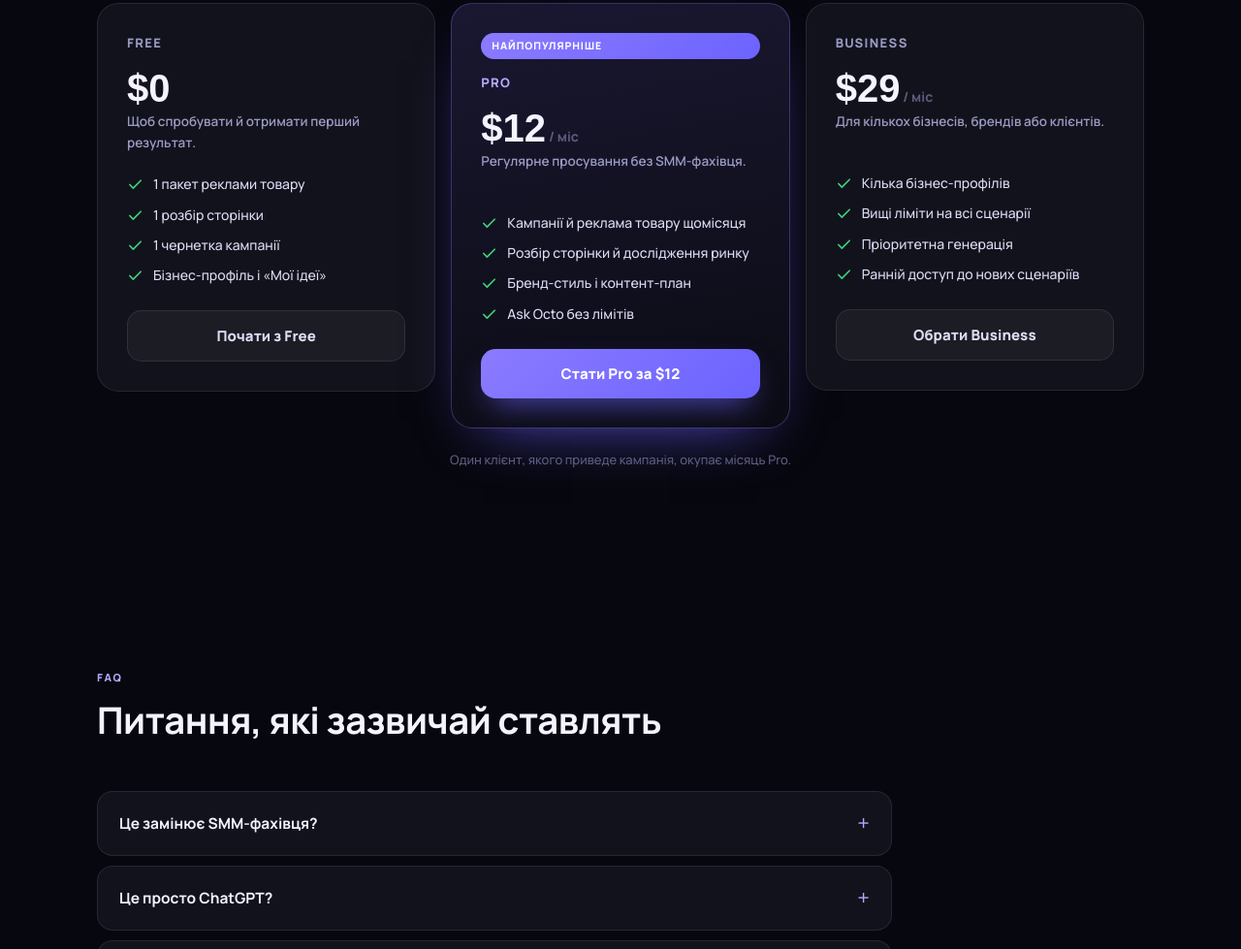
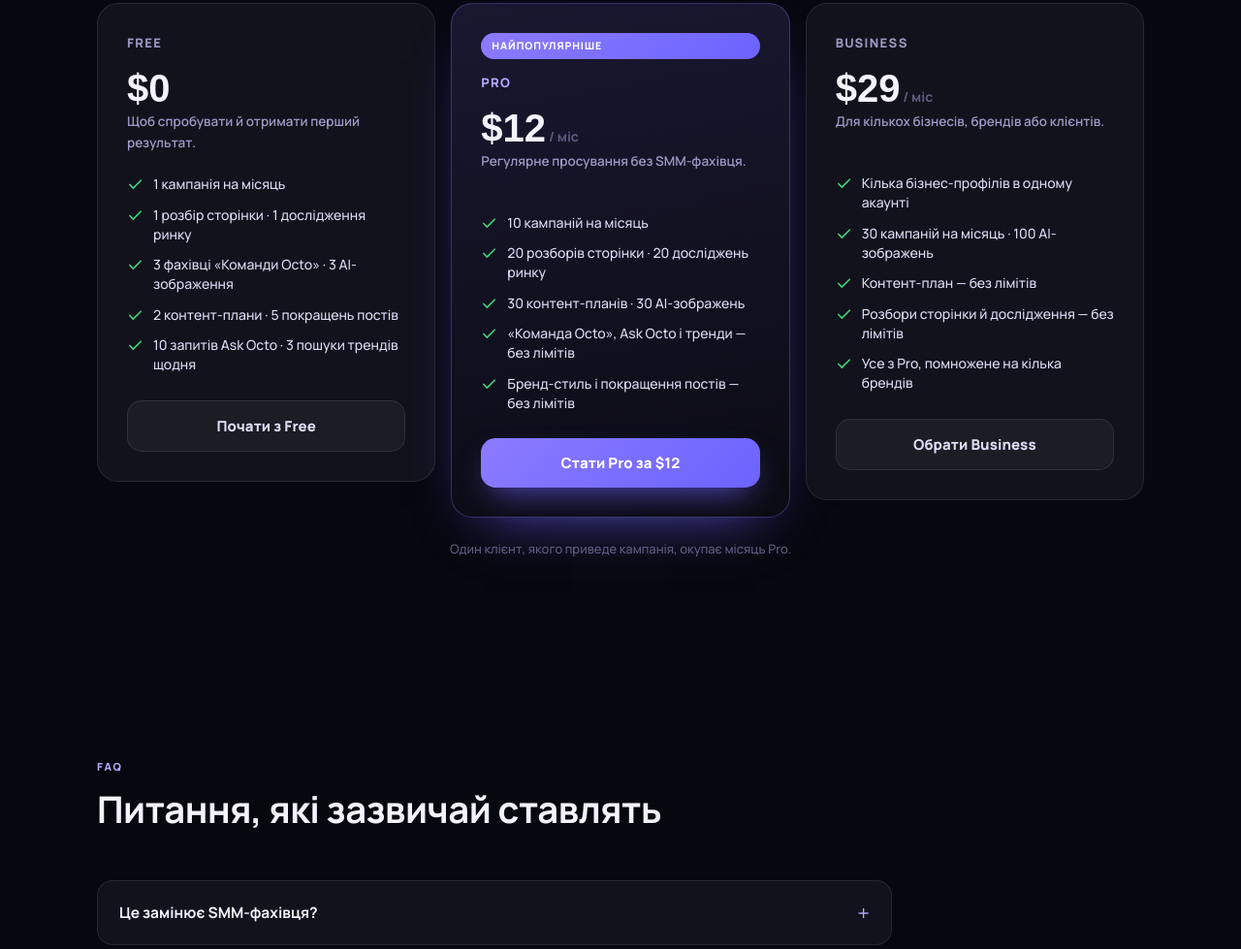
Before and after one commit to Maksy2317/octomind, a website: page mobile/landing.html in a window 1280 px wide. Shown: the part 6214-7193 px from the top of the page at 97% size. Drawn offline with Linux system fonts and the light colour scheme; no server answers; a web font is replaced by a local one.

Commit message:
fix(landing): тарифи без жодної цифри + обіцянка, якої немає в коді
Лендинг описував плани словами: «Кампанії й реклама товару щомісяця»,
«Вищі ліміти на всі сценарії», «Пріоритетна генерація». Людина не могла
зрозуміти, ЩО саме купує — а всі точні числа в нас є, вони прописані в
LIMITS і саме вони енфорсяться.

Тепер картки повторюють таблицю квот один-в-один:
  Free      1 кампанія · 1 розбір · 1 дослідження · 3 скіли · 3 зображення
            2 контент-плани · 5 покращень · 10 Ask Octo · 3 тренди щодня
  Pro $12   10 кампаній · 20 розборів · 20 досліджень · 30 планів
            30 зображень · Команда Octo, Ask Octo і тренди без лімітів
  Business  30 кампаній · 100 зображень · плани, розбори й дослідження
            без лімітів · кілька бізнес-профілів

Заодно екран тарифів у застосунку вже був конкретний — розбіжність між ним
і лендингом тепер зникла.

⚠️ Прибрано «Пріоритетна генерація» з Business: перевірив код — ніякої
пріоритезації черги не існує ні в quota.ts, ні в provider.ts. Це була
обіцянка на ПЛАТНОМУ тарифі, за яку людина віддає гроші й нічого не отримує.
Разом із нею пішов і «Ранній доступ до нових сценаріїв» — теж нічим не
підкріплений.

```diff
--- a/mobile/landing.html
+++ b/mobile/landing.html
@@ -657,10 +657,11 @@
           <p class="plan-price">$0</p>
           <p class="plan-for">Щоб спробувати й отримати перший результат.</p>
           <ul>
-            <li><svg viewBox="0 0 24 24" fill="none" stroke="currentColor" stroke-width="2.4" stroke-linecap="round" stroke-linejoin="round"><path d="M20 6 9 17l-5-5"/></svg> 1 пакет реклами товару</li>
-            <li><svg viewBox="0 0 24 24" fill="none" stroke="currentColor" stroke-width="2.4" stroke-linecap="round" stroke-linejoin="round"><path d="M20 6 9 17l-5-5"/></svg> 1 розбір сторінки</li>
-            <li><svg viewBox="0 0 24 24" fill="none" stroke="currentColor" stroke-width="2.4" stroke-linecap="round" stroke-linejoin="round"><path d="M20 6 9 17l-5-5"/></svg> 1 чернетка кампанії</li>
-            <li><svg viewBox="0 0 24 24" fill="none" stroke="currentColor" stroke-width="2.4" stroke-linecap="round" stroke-linejoin="round"><path d="M20 6 9 17l-5-5"/></svg> Бізнес-профіль і «Мої ідеї»</li>
+            <li><svg viewBox="0 0 24 24" fill="none" stroke="currentColor" stroke-width="2.4" stroke-linecap="round" stroke-linejoin="round"><path d="M20 6 9 17l-5-5"/></svg> 1 кампанія на місяць</li>
+            <li><svg viewBox="0 0 24 24" fill="none" stroke="currentColor" stroke-width="2.4" stroke-linecap="round" stroke-linejoin="round"><path d="M20 6 9 17l-5-5"/></svg> 1 розбір сторінки · 1 дослідження ринку</li>
+            <li><svg viewBox="0 0 24 24" fill="none" stroke="currentColor" stroke-width="2.4" stroke-linecap="round" stroke-linejoin="round"><path d="M20 6 9 17l-5-5"/></svg> 3 фахівці «Команди Octo» · 3 AI-зображення</li>
+            <li><svg viewBox="0 0 24 24" fill="none" stroke="currentColor" stroke-width="2.4" stroke-linecap="round" stroke-linejoin="round"><path d="M20 6 9 17l-5-5"/></svg> 2 контент-плани · 5 покращень постів</li>
+            <li><svg viewBox="0 0 24 24" fill="none" stroke="currentColor" stroke-width="2.4" stroke-linecap="round" stroke-linejoin="round"><path d="M20 6 9 17l-5-5"/></svg> 10 запитів Ask Octo · 3 пошуки трендів щодня</li>
           </ul>
           <button class="btn btn-ghost" data-cta="signup" data-go="app">Почати з Free</button>
         </div>
@@ -671,10 +672,11 @@
           <p class="plan-price">$12<small> / міс</small></p>
           <p class="plan-for">Регулярне просування без SMM-фахівця.</p>
           <ul>
-            <li><svg viewBox="0 0 24 24" fill="none" stroke="currentColor" stroke-width="2.4" stroke-linecap="round" stroke-linejoin="round"><path d="M20 6 9 17l-5-5"/></svg> Кампанії й реклама товару щомісяця</li>
-            <li><svg viewBox="0 0 24 24" fill="none" stroke="currentColor" stroke-width="2.4" stroke-linecap="round" stroke-linejoin="round"><path d="M20 6 9 17l-5-5"/></svg> Розбір сторінки й дослідження ринку</li>
-            <li><svg viewBox="0 0 24 24" fill="none" stroke="currentColor" stroke-width="2.4" stroke-linecap="round" stroke-linejoin="round"><path d="M20 6 9 17l-5-5"/></svg> Бренд-стиль і контент-план</li>
-            <li><svg viewBox="0 0 24 24" fill="none" stroke="currentColor" stroke-width="2.4" stroke-linecap="round" stroke-linejoin="round"><path d="M20 6 9 17l-5-5"/></svg> Ask Octo без лімітів</li>
+            <li><svg viewBox="0 0 24 24" fill="none" stroke="currentColor" stroke-width="2.4" stroke-linecap="round" stroke-linejoin="round"><path d="M20 6 9 17l-5-5"/></svg> 10 кампаній на місяць</li>
+            <li><svg viewBox="0 0 24 24" fill="none" stroke="currentColor" stroke-width="2.4" stroke-linecap="round" stroke-linejoin="round"><path d="M20 6 9 17l-5-5"/></svg> 20 розборів сторінки · 20 досліджень ринку</li>
+            <li><svg viewBox="0 0 24 24" fill="none" stroke="currentColor" stroke-width="2.4" stroke-linecap="round" stroke-linejoin="round"><path d="M20 6 9 17l-5-5"/></svg> 30 контент-планів · 30 AI-зображень</li>
+            <li><svg viewBox="0 0 24 24" fill="none" stroke="currentColor" stroke-width="2.4" stroke-linecap="round" stroke-linejoin="round"><path d="M20 6 9 17l-5-5"/></svg> «Команда Octo», Ask Octo і тренди — без лімітів</li>
+            <li><svg viewBox="0 0 24 24" fill="none" stroke="currentColor" stroke-width="2.4" stroke-linecap="round" stroke-linejoin="round"><path d="M20 6 9 17l-5-5"/></svg> Бренд-стиль і покращення постів — без лімітів</li>
           </ul>
           <button class="btn btn-primary" data-cta="signup" data-go="pricing">Стати Pro за $12</button>
         </div>
@@ -684,10 +686,11 @@
           <p class="plan-price">$29<small> / міс</small></p>
           <p class="plan-for">Для кількох бізнесів, брендів або клієнтів.</p>
           <ul>
-            <li><svg viewBox="0 0 24 24" fill="none" stroke="currentColor" stroke-width="2.4" stroke-linecap="round" stroke-linejoin="round"><path d="M20 6 9 17l-5-5"/></svg> Кілька бізнес-профілів</li>
-            <li><svg viewBox="0 0 24 24" fill="none" stroke="currentColor" stroke-width="2.4" stroke-linecap="round" stroke-linejoin="round"><path d="M20 6 9 17l-5-5"/></svg> Вищі ліміти на всі сценарії</li>
-            <li><svg viewBox="0 0 24 24" fill="none" stroke="currentColor" stroke-width="2.4" stroke-linecap="round" stroke-linejoin="round"><path d="M20 6 9 17l-5-5"/></svg> Пріоритетна генерація</li>
-            <li><svg viewBox="0 0 24 24" fill="none" stroke="currentColor" stroke-width="2.4" stroke-linecap="round" stroke-linejoin="round"><path d="M20 6 9 17l-5-5"/></svg> Ранній доступ до нових сценаріїв</li>
+            <li><svg viewBox="0 0 24 24" fill="none" stroke="currentColor" stroke-width="2.4" stroke-linecap="round" stroke-linejoin="round"><path d="M20 6 9 17l-5-5"/></svg> Кілька бізнес-профілів в одному акаунті</li>
+            <li><svg viewBox="0 0 24 24" fill="none" stroke="currentColor" stroke-width="2.4" stroke-linecap="round" stroke-linejoin="round"><path d="M20 6 9 17l-5-5"/></svg> 30 кампаній на місяць · 100 AI-зображень</li>
+            <li><svg viewBox="0 0 24 24" fill="none" stroke="currentColor" stroke-width="2.4" stroke-linecap="round" stroke-linejoin="round"><path d="M20 6 9 17l-5-5"/></svg> Контент-план — без лімітів</li>
+            <li><svg viewBox="0 0 24 24" fill="none" stroke="currentColor" stroke-width="2.4" stroke-linecap="round" stroke-linejoin="round"><path d="M20 6 9 17l-5-5"/></svg> Розбори сторінки й дослідження — без лімітів</li>
+            <li><svg viewBox="0 0 24 24" fill="none" stroke="currentColor" stroke-width="2.4" stroke-linecap="round" stroke-linejoin="round"><path d="M20 6 9 17l-5-5"/></svg> Усе з Pro, помножене на кілька брендів</li>
           </ul>
           <button class="btn btn-ghost" data-cta="signup" data-go="pricing">Обрати Business</button>
         </div>
```
